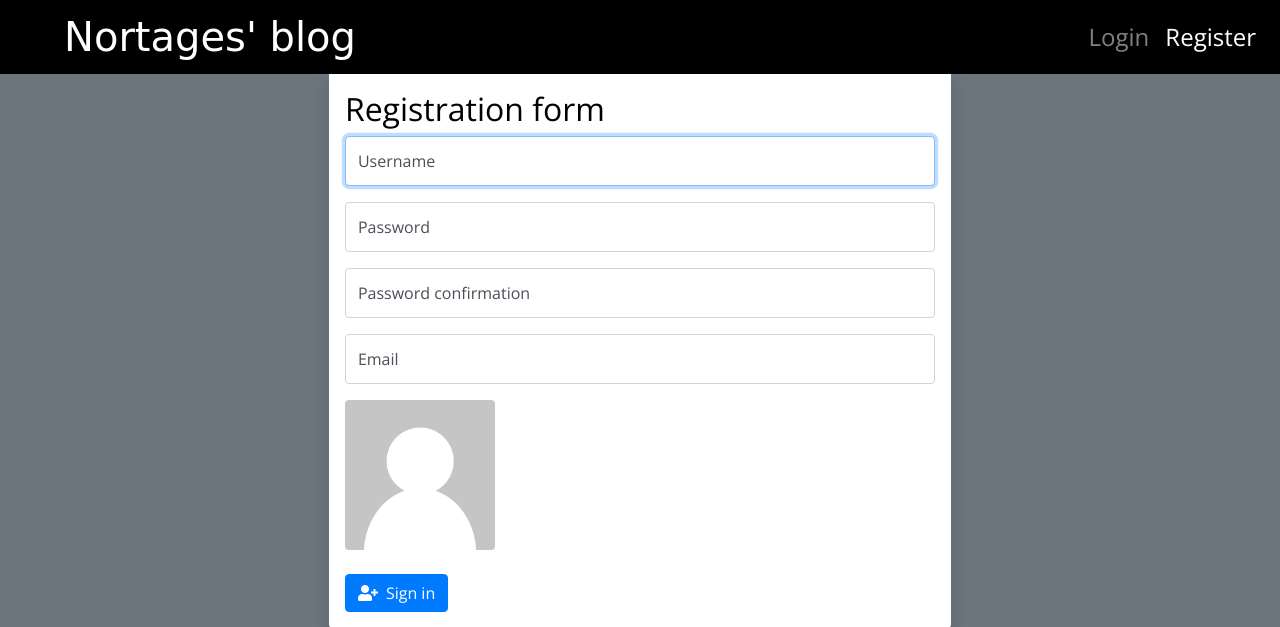
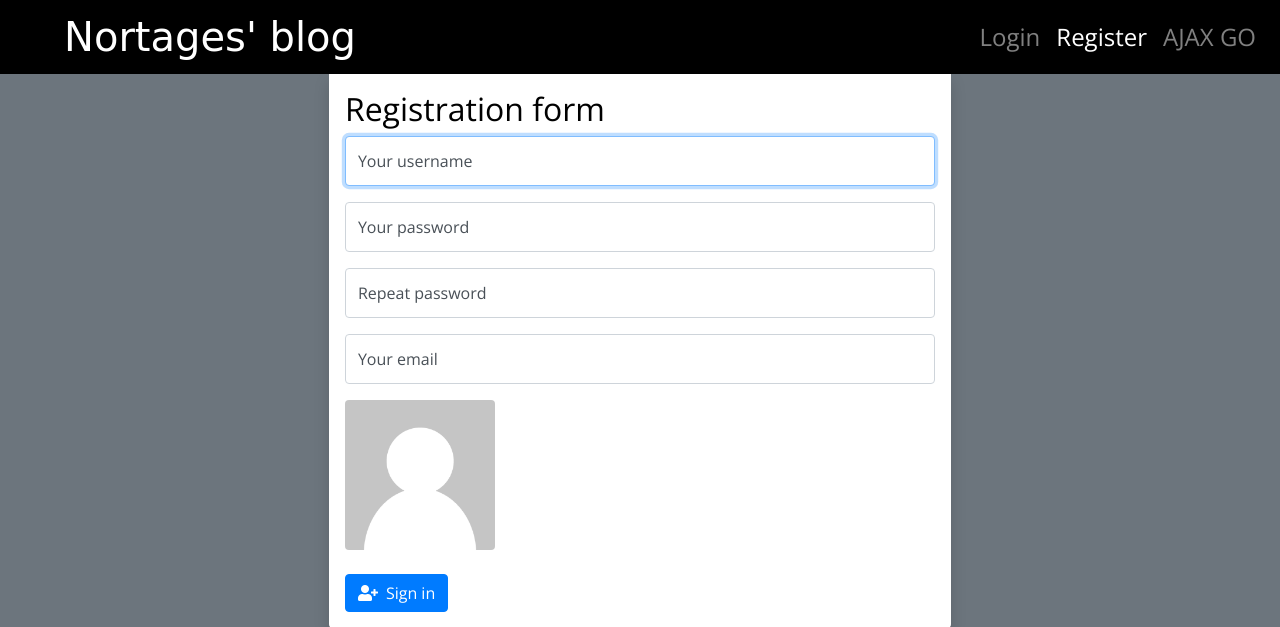
Before and after one commit to nortages/my-first-blog, a Django app: page /accounts/register/ in a window 1280 px wide. Shown: the top 627 px of the page. Run offline with Django 3.2, Linux system fonts and the light colour scheme; some libraries are stand-ins or nearby versions; some web fonts are replaced.

Commit message:
added some ajax magic. Testing replaceState

```diff
--- a/blog/forms.py
+++ b/blog/forms.py
@@ -27,9 +27,9 @@ class UserForm(UserCreationForm):
 
     def __init__(self, *args, **kargs):
         super().__init__(*args, **kargs)
-        self.fields['username'].widget.attrs.update({'autocomplete':"new-username", 'maxlength':"25", 'autofocus': True, 'class': 'form-control', 'placeholder':'Username', 'id':'inputUsernameRegister'})
-        self.fields['password1'].widget.attrs.update({'autocomplete':"new-password1", 'class':'form-control', 'placeholder':'Password', 'id':'inputPassword1'})
-        self.fields['password2'].widget.attrs.update({'autocomplete':"new-password2", 'class':'form-control', 'placeholder':'Password confirmation', 'id':'inputPassword2'})
+        self.fields['username'].widget.attrs.update({'autocomplete':"new-username", 'maxlength':"25", 'autofocus': True, 'class': 'form-control', 'placeholder':'Your username', 'id':'inputUsernameRegister'})
+        self.fields['password1'].widget.attrs.update({'autocomplete':"new-password1", 'class':'form-control', 'placeholder':'Your password', 'id':'inputPassword1'})
+        self.fields['password2'].widget.attrs.update({'autocomplete':"new-password2", 'class':'form-control', 'placeholder':'Repeat password', 'id':'inputPassword2'})
 
 
 class ProfileForm(forms.ModelForm):
--- a/blog/static/css/floating-labels.css
+++ b/blog/static/css/floating-labels.css
@@ -14,7 +14,8 @@
   padding: var(--input-padding-y) var(--input-padding-x);
 }
 
-.form-label-group > label {
+.form-label-group > label,
+.form-label-group > textarea {
   position: absolute;
   top: 0;
   left: 0;
--- a/blog/templates/blog/base.html
+++ b/blog/templates/blog/base.html
@@ -95,7 +95,7 @@
 </head>
 
 <body class="bg-secondary">
-
+  <script src="{% static 'node_modules/jquery/dist/jquery.min.js' %}"></script>
 	<nav class="navbar navbar-expand-lg navbar-dark">
         <div class="navbar-brand ml-lg-5">
             <h1 class="title "><a aria-label="Go to the main page" href="/">Nortages' blog</a></h1>
@@ -147,6 +147,9 @@
                     <li class="nav-item">
                         <a class="nav-link" id="register" href="{% url 'register' %}" aria-label="Create a new user">Register</a>
                     </li>
+                    <li class="nav-item">
+                        <a class="nav-link" id="ajax-text-me" href="#">AJAX GO</a>
+                    </li>
                 {% else %}
                     <li class="nav-item dropdown">
                         <a class="nav-link active dropdown" id="userOptions" href="#" aria-label="Open the your profile page" role="button" data-toggle="dropdown" aria-haspopup="true" aria-expanded="false" href="{% url 'profile' username=user.username %}"><div class="ellipses"><i class="fas fa-user"></i>{{ user.username }}</div></a>
@@ -163,14 +166,38 @@
     <div class="container-fluid">
         <div class="row content no-gutters justify-content-center">
             <div class="col-lg-10">
+                <div id="more-text-here1"></div>
+                <div id="more-text-here2"></div>
                 {% block content %}
                 {% endblock %}
             </div>
         </div>
     </div>
 
-    <script src="https://code.jquery.com/jquery-3.3.1.slim.min.js" integrity="sha384-q8i/X+965DzO0rT7abK41JStQIAqVgRVzpbzo5smXKp4YfRvH+8abtTE1Pi6jizo" crossorigin="anonymous"></script>
+<!--     <script src="https://code.jquery.com/jquery-3.3.1.slim.min.js" integrity="sha384-q8i/X+965DzO0rT7abK41JStQIAqVgRVzpbzo5smXKp4YfRvH+8abtTE1Pi6jizo" crossorigin="anonymous"></script> -->
+
     <script src="https://cdnjs.cloudflare.com/ajax/libs/popper.js/1.14.7/umd/popper.min.js" integrity="sha384-UO2eT0CpHqdSJQ6hJty5KVphtPhzWj9WO1clHTMGa3JDZwrnQq4sF86dIHNDz0W1" crossorigin="anonymous"></script>
     <script src="https://stackpath.bootstrapcdn.com/bootstrap/4.3.1/js/bootstrap.min.js" integrity="sha384-JjSmVgyd0p3pXB1rRibZUAYoIIy6OrQ6VrjIEaFf/nJGzIxFDsf4x0xIM+B07jRM" crossorigin="anonymous"></script>
+
+    <script type="text/javascript">
+        $(document).ready(function () {
+            $("#ajax-text-me").click(function() {
+                $.ajax({
+                    type: 'GET',
+                    async: true,
+                    url: '/ajax/',
+                    data: "param1=value1&param2=value2;",
+                    success: function(data) {
+                        console.log(data);
+                        $("#more-text-here1").append(data['first-text']);
+                        $("#more-text-here2").append(data['second-text']);
+
+                    },
+                    dataType: 'json',
+                });
+            });
+        });
+    </script>
+
 </body>
 </html>
--- a/blog/templates/registration/registration.html
+++ b/blog/templates/registration/registration.html
@@ -20,7 +20,7 @@
 
 	<div class="form-label-group">
 		{{ user_form.username }}
-		<label for="inputUsernameRegister">Username</label>
+		<label for="inputUsernameRegister">Your username</label>
 		{% if errors.user_form|get:'username' %}
 			<div class="errors ml-1">
 				{% for error in errors.user_form.username %}
@@ -32,12 +32,12 @@
 
 	<div class="form-label-group">
 		{{ user_form.password1 }}
-		<label for="inputPassword1">Password</label>
+		<label for="inputPassword1">Your password</label>
 	</div>
 
 	<div class="form-label-group">
 		{{ user_form.password2 }}
-		<label for="inputPassword2">Password confirmation</label>
+		<label for="inputPassword2">Repeat password</label>
 		{% if errors.user_form|get:'password2' %}
 			<div class="errors ml-1">
 				{% for error in errors.user_form.password2 %}
@@ -49,7 +49,7 @@
 
 	<div class="form-label-group">
 		{{ profile_form.email }}
-		<label for="inputEmail">Email</label>
+		<label for="inputEmail">Your email</label>
 		{% if errors.profile_form|get:'email' %}
 			<div class="errors ml-1">
 				<p>A user with that email already exists.</p>
--- a/blog/urls.py
+++ b/blog/urls.py
@@ -13,6 +13,7 @@ class CustomLoginView(LoginView):
 
 urlpatterns = [
     path('', views.post_list, name='post_list'),
+    path('ajax/', views.add_ajax),
     path('accounts/login/', CustomLoginView.as_view(), name='login'),
     path('post/<int:pk>/', views.post_detail, name='post_detail'),
     path('post/new/', views.post_new, name='post_new'),
--- a/blog/views.py
+++ b/blog/views.py
@@ -7,6 +7,7 @@ from django.contrib.auth.models import Group, User
 from django.contrib.auth import login, logout, authenticate
 from django.views.decorators.cache import never_cache
 from django.utils import timezone
+from django.http import Http404, JsonResponse
 
 from .models import Post, Comment, Profile
 from .forms import PostForm, CommentForm, UserForm, ProfileForm, Login_form
@@ -69,23 +70,19 @@ def post_remove(request, pk):
 @login_required
 def add_comment_to_post(request, pk):
     post = get_object_or_404(Post, pk=pk)
-    if request.method == "POST":
+    if request.method == "POST" and request.is_ajax():
         form = CommentForm(request.POST)
         if form.is_valid():
             comment = form.save(commit=False)
             comment.post = post
             comment.author = request.user
             comment.save()
-            return redirect('post_detail', pk=post.pk)
+            from django.template.loader import render_to_string
+            rendered = render_to_string('blog/comment.html', {'comment': comment, 'user': request.user})
+            response = {'html':rendered}
+            return JsonResponse(response)
     else:
-        form = CommentForm()
-    return render(request, 'blog/add_comment_to_post.html', {'form': form})
-
-@login_required
-def comment_approve(request, pk):
-    comment = get_object_or_404(Comment, pk=pk)
-    comment.approve()
-    return redirect('post_detail', pk=comment.post.pk)
+        raise Http404
 
 @login_required
 def comment_remove(request, pk):
@@ -153,3 +150,16 @@ def profile_edit(request, username=None):
         user_form = UserForm(instance=user)
         profile_form = ProfileForm(instance=profile)
     return render(request, 'blog/profile_edit.html', {'user_form': user_form, 'profile_form': profile_form})
+
+    from django.http import Http404, JsonResponse
+
+
+from django.http import Http404, JsonResponse
+
+def add_ajax(request):
+    if request.is_ajax():
+        response = {'first-text': 'Lorem Ipsum is simply dummy text', 'second-text': 'to make a type specimen book. It has '}
+
+        return JsonResponse(response)
+    else:
+        raise Http404
```
Also changed, not shown: blog/templates/blog/comment.html (added, +12 -0 lines), blog/templates/blog/post_detail.html (+56 -1 lines), blog/static/package-lock.json. Lines whose indentation alone changed are shown as unchanged.
